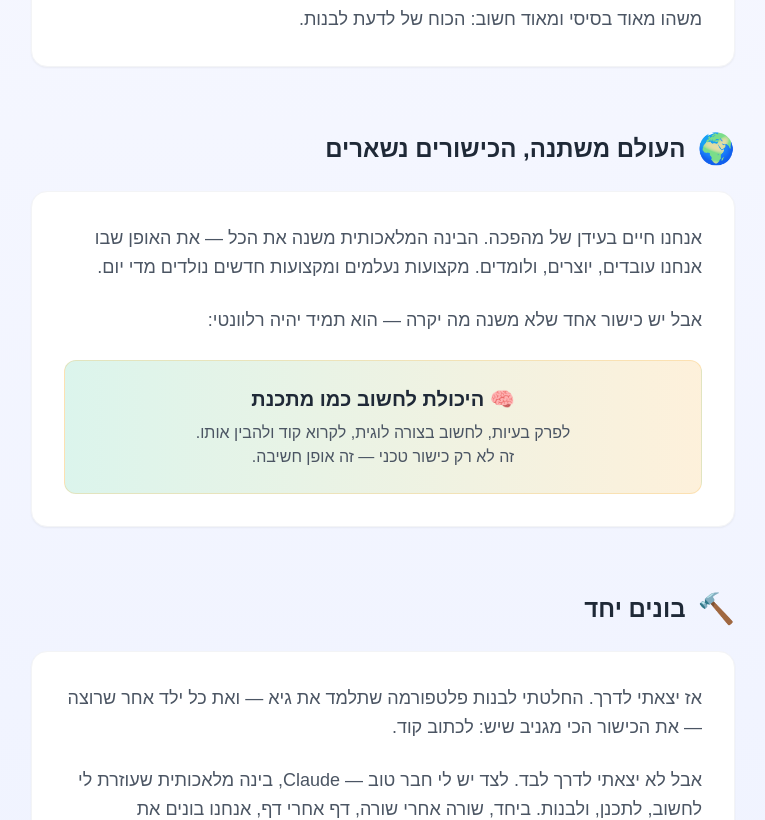
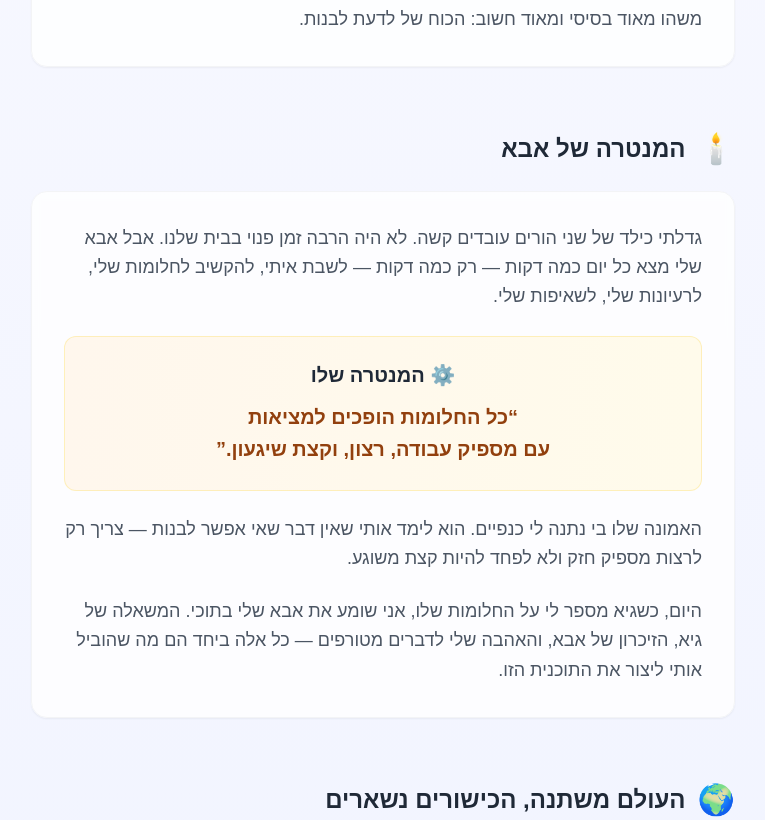
Before and after one commit to talknopf/kotvim-code, a Next.js app: page /story in a window 1280 px wide. Shown: the part 1025-1845 px from the top of the page, without its empty margins (257-1022 px from the left). Built offline with nearby package versions, Linux system fonts and the light colour scheme; no server answers.

Commit message:
feat: add father's legacy section to story + builder-vibe background with cogs and circuits

```diff
--- a/src/app/story/page.tsx
+++ b/src/app/story/page.tsx
@@ -12,9 +12,68 @@ const fadeIn = {
   transition: { duration: 0.7 },
 };
 
+function BuilderBackground() {
+  return (
+    <div className="fixed inset-0 -z-20 overflow-hidden pointer-events-none opacity-[0.04]">
+      <svg width="100%" height="100%" xmlns="http://www.w3.org/2000/svg">
+        <defs>
+          <pattern id="circuit" x="0" y="0" width="200" height="200" patternUnits="userSpaceOnUse">
+            {/* Cog 1 */}
+            <g transform="translate(40,40)">
+              <circle cx="0" cy="0" r="12" fill="none" stroke="currentColor" strokeWidth="2"/>
+              <circle cx="0" cy="0" r="5" fill="currentColor"/>
+              {[0,45,90,135,180,225,270,315].map((angle, i) => (
+                <rect key={i} x="-2" y="-16" width="4" height="6" rx="1" fill="currentColor"
+                  transform={`rotate(${angle})`}/>
+              ))}
+            </g>
+            {/* Cog 2 */}
+            <g transform="translate(160,150)">
+              <circle cx="0" cy="0" r="18" fill="none" stroke="currentColor" strokeWidth="2"/>
+              <circle cx="0" cy="0" r="7" fill="currentColor"/>
+              {[0,30,60,90,120,150,180,210,240,270,300,330].map((angle, i) => (
+                <rect key={i} x="-2.5" y="-22" width="5" height="7" rx="1" fill="currentColor"
+                  transform={`rotate(${angle})`}/>
+              ))}
+            </g>
+            {/* Wires / Circuit traces */}
+            <path d="M40 52 L40 80 L80 80 L80 120 L120 120" fill="none" stroke="currentColor" strokeWidth="1.5" strokeLinecap="round"/>
+            <path d="M120 120 L120 150 L142 150" fill="none" stroke="currentColor" strokeWidth="1.5" strokeLinecap="round"/>
+            <circle cx="120" cy="120" r="3" fill="currentColor"/>
+            <circle cx="80" cy="80" r="2" fill="currentColor"/>
+            {/* Horizontal wire */}
+            <path d="M0 100 L30 100 L40 90 L60 90" fill="none" stroke="currentColor" strokeWidth="1" strokeLinecap="round"/>
+            <circle cx="60" cy="90" r="2" fill="currentColor"/>
+            {/* Small cog */}
+            <g transform="translate(100,40)">
+              <circle cx="0" cy="0" r="8" fill="none" stroke="currentColor" strokeWidth="1.5"/>
+              <circle cx="0" cy="0" r="3" fill="currentColor"/>
+              {[0,60,120,180,240,300].map((angle, i) => (
+                <rect key={i} x="-1.5" y="-11" width="3" height="5" rx="1" fill="currentColor"
+                  transform={`rotate(${angle})`}/>
+              ))}
+            </g>
+            {/* More wires */}
+            <path d="M108 40 L140 40 L140 70 L170 70 L170 132" fill="none" stroke="currentColor" strokeWidth="1" strokeLinecap="round"/>
+            <circle cx="140" cy="70" r="2" fill="currentColor"/>
+            {/* Diagonal wire */}
+            <path d="M0 170 L20 170 L35 155 L60 155 L60 130" fill="none" stroke="currentColor" strokeWidth="1" strokeLinecap="round"/>
+            <circle cx="60" cy="130" r="2" fill="currentColor"/>
+            {/* Bracket shapes */}
+            <text x="175" y="50" fontSize="16" fill="currentColor" fontFamily="monospace" opacity="0.5">{'{'}</text>
+            <text x="15" y="140" fontSize="14" fill="currentColor" fontFamily="monospace" opacity="0.5">{'</>'}</text>
+          </pattern>
+        </defs>
+        <rect width="100%" height="100%" fill="url(#circuit)" className="text-gray-800"/>
+      </svg>
+    </div>
+  );
+}
+
 export default function StoryPage() {
   return (
-    <main className="min-h-screen">
+    <main className="min-h-screen relative">
+      <BuilderBackground />
       <Navbar />
 
       {/* Hero section */}
@@ -97,7 +156,7 @@ export default function StoryPage() {
               <span className="text-3xl">💬</span>
               <h2 className="text-2xl font-bold text-gray-800">השיחה שהתחילה הכל</h2>
             </div>
-            <div className="bg-white rounded-2xl p-8 shadow-sm border border-gray-100">
+            <div className="bg-white/80 backdrop-blur-sm rounded-2xl p-8 shadow-sm border border-gray-100">
               <p className="text-lg text-gray-600 leading-relaxed mb-6">
                 יום אחד, ישבתי עם גיא, הבן שלי, ושאלתי אותו שאלה פשוטה:
               </p>
@@ -118,13 +177,47 @@ export default function StoryPage() {
             </div>
           </motion.div>
 
-          {/* Chapter 2 */}
+          {/* Chapter 2 - Father's Legacy */}
+          <motion.div {...fadeIn} className="mb-16">
+            <div className="flex items-center gap-3 mb-6">
+              <span className="text-3xl">🕯️</span>
+              <h2 className="text-2xl font-bold text-gray-800">המנטרה של אבא</h2>
+            </div>
+            <div className="bg-white/80 backdrop-blur-sm rounded-2xl p-8 shadow-sm border border-gray-100">
+              <p className="text-lg text-gray-600 leading-relaxed mb-6">
+                גדלתי כילד של שני הורים עובדים קשה. לא היה הרבה זמן פנוי בבית שלנו.
+                אבל אבא שלי מצא כל יום כמה דקות — רק כמה דקות — לשבת איתי, להקשיב לחלומות שלי,
+                לרעיונות שלי, לשאיפות שלי.
+              </p>
+              <div className="bg-gradient-to-l from-amber-50 to-orange-50 rounded-xl p-6 mb-6 border border-amber-200/50">
+                <p className="text-xl font-bold text-gray-800 text-center mb-3">
+                  ⚙️ המנטרה שלו
+                </p>
+                <p className="text-xl text-amber-800 font-bold text-center leading-relaxed">
+                  &ldquo;כל החלומות הופכים למציאות
+                  <br />
+                  עם מספיק עבודה, רצון, וקצת שיגעון.&rdquo;
+                </p>
+              </div>
+              <p className="text-lg text-gray-600 leading-relaxed mb-6">
+                האמונה שלו בי נתנה לי כנפיים. הוא לימד אותי שאין דבר שאי אפשר לבנות —
+                צריך רק לרצות מספיק חזק ולא לפחד להיות קצת משוגע.
+              </p>
+              <p className="text-lg text-gray-600 leading-relaxed">
+                היום, כשגיא מספר לי על החלומות שלו, אני שומע את אבא שלי בתוכי.
+                המשאלה של גיא, הזיכרון של אבא, והאהבה שלי לדברים מטורפים —
+                כל אלה ביחד הם מה שהוביל אותי ליצור את התוכנית הזו.
+              </p>
+            </div>
+          </motion.div>
+
+          {/* Chapter 3 */}
           <motion.div {...fadeIn} className="mb-16">
             <div className="flex items-center gap-3 mb-6">
               <span className="text-3xl">🌍</span>
               <h2 className="text-2xl font-bold text-gray-800">העולם משתנה, הכישורים נשארים</h2>
             </div>
-            <div className="bg-white rounded-2xl p-8 shadow-sm border border-gray-100">
+            <div className="bg-white/80 backdrop-blur-sm rounded-2xl p-8 shadow-sm border border-gray-100">
               <p className="text-lg text-gray-600 leading-relaxed mb-6">
                 אנחנו חיים בעידן של מהפכה. הבינה המלאכותית משנה את הכל —
                 את האופן שבו אנחנו עובדים, יוצרים, ולומדים.
@@ -146,13 +239,13 @@ export default function StoryPage() {
             </div>
           </motion.div>
 
-          {/* Chapter 3 */}
+          {/* Chapter 4 */}
           <motion.div {...fadeIn} className="mb-16">
             <div className="flex items-center gap-3 mb-6">
               <span className="text-3xl">🔨</span>
               <h2 className="text-2xl font-bold text-gray-800">בונים יחד</h2>
             </div>
-            <div className="bg-white rounded-2xl p-8 shadow-sm border border-gray-100">
+            <div className="bg-white/80 backdrop-blur-sm rounded-2xl p-8 shadow-sm border border-gray-100">
               <p className="text-lg text-gray-600 leading-relaxed mb-6">
                 אז יצאתי לדרך. החלטתי לבנות פלטפורמה שתלמד את גיא —
                 ואת כל ילד אחר שרוצה — את הכישור הכי מגניב שיש: לכתוב קוד.
@@ -165,7 +258,7 @@ export default function StoryPage() {
             </div>
           </motion.div>
 
-          {/* Chapter 4 */}
+          {/* Chapter 5 - The Promise */}
           <motion.div {...fadeIn} className="mb-16">
             <div className="flex items-center gap-3 mb-6">
               <span className="text-3xl">✨</span>
@@ -181,6 +274,11 @@ export default function StoryPage() {
               <p className="text-lg leading-relaxed mb-6 text-white/90">
                 הבטחה לכל ילד וילדה שרוצים לגלות את העולם המדהים של התכנות.
               </p>
+              <p className="text-lg leading-relaxed mb-6 text-white/90">
+                אני רוצה לעזור להפוך את החולמים של היום לבונים של מחר.
+                כולנו חייבים את זה לילדים שלנו.
+                ואני חייב את זה לאבא שלי — המעריץ הכי גדול שלי. לנצח.
+              </p>
               <p className="text-xl font-bold leading-relaxed">
                 הבטחה לדור הבא של החולמים והבונים. 🚀
               </p>
@@ -189,7 +287,7 @@ export default function StoryPage() {
 
           {/* Closing */}
           <motion.div {...fadeIn} className="text-center">
-            <div className="bg-white rounded-2xl p-8 shadow-sm border border-gray-100">
+            <div className="bg-white/80 backdrop-blur-sm rounded-2xl p-8 shadow-sm border border-gray-100">
               <p className="text-lg text-gray-600 leading-relaxed mb-6">
                 זה הסיפור של איך טל וחברו הדיגיטלי Claude בנו הבטחה
                 לגיא ולדור הבא של החולמים והבונים.
```
